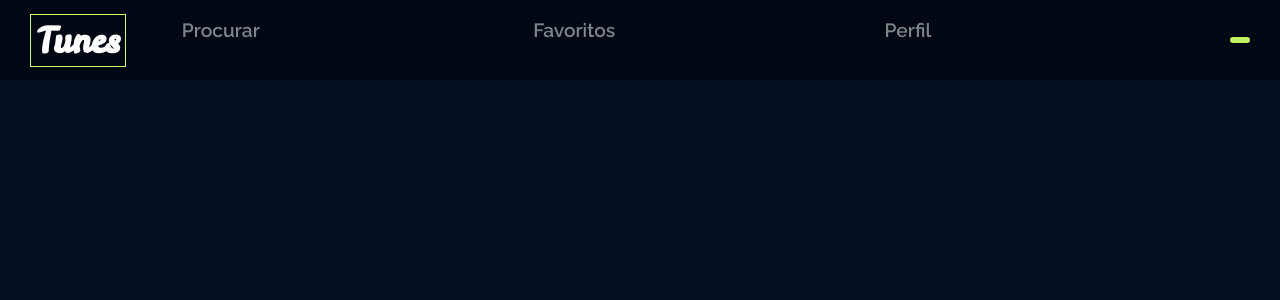
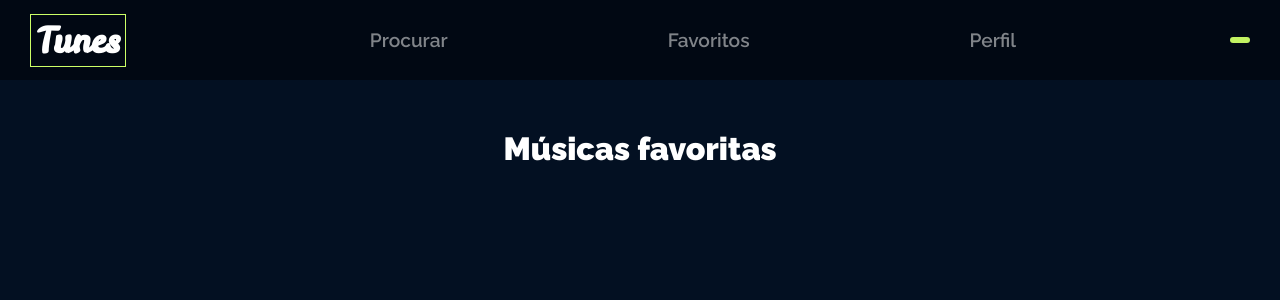
Before and after one commit to luandersonalvesdev/tunes, a React (Create React App) app: page /#/favorites in a window 1280 px wide. Shown: the top 300 px of the page. Built offline with nearby package versions, Linux system fonts and the light colour scheme; a web font is replaced by a local one.

Commit message:
CSS: fix header

```diff
--- /dev/null
+++ b/src/css/Favorites.css
@@ -0,0 +1,20 @@
+/* stylelint-disable */
+@import './colors.css';
+
+.songs-fav {
+  color: var(--white-black);
+  font-weight: 900;
+  font-size: 2rem;
+  margin-top: 50px;
+}
+
+.container-favorites {
+  width: 100%;
+  display: flex;
+  flex-direction: column;
+  flex-wrap: wrap;
+  list-style: none;
+  margin-top: 50px;
+  padding-inline-start: 0;
+  align-items: center;
+}
--- a/src/css/Header.css
+++ b/src/css/Header.css
@@ -25,7 +25,7 @@ header ul {
   justify-content: space-evenly;
   align-items: center;
   list-style: none;
-  flex-grow: 9;
+  flex-grow: 1;
 }
 
 header ul li{
--- a/src/css/MusicCard.css
+++ b/src/css/MusicCard.css
@@ -1,7 +1,7 @@
 /* stylelint-disable */
 @import './colors.css';
 
-li {
+.container-songs li {
   display: flex;
   flex-wrap: nowrap;
   justify-content: space-between;
--- a/src/pages/Favorites.jsx
+++ b/src/pages/Favorites.jsx
@@ -3,6 +3,7 @@ import Header from '../components/Header';
 import MusicCard from '../components/MusicCard';
 import { getFavoriteSongs } from '../services/favoriteSongsAPI';
 import Loading from './Loading';
+import '../css/Favorites.css';
 
 export default class Favorites extends React.Component {
   state = {
@@ -29,7 +30,11 @@ export default class Favorites extends React.Component {
         : (
           <>
             <Header />
-            <div data-testid="page-favorites">
+            <span className="songs-fav">Músicas favoritas</span>
+            <div
+              data-testid="page-favorites"
+              className="container-favorites"
+            >
               <MusicCard allMusics={ songs } />
             </div>
           </>
```
